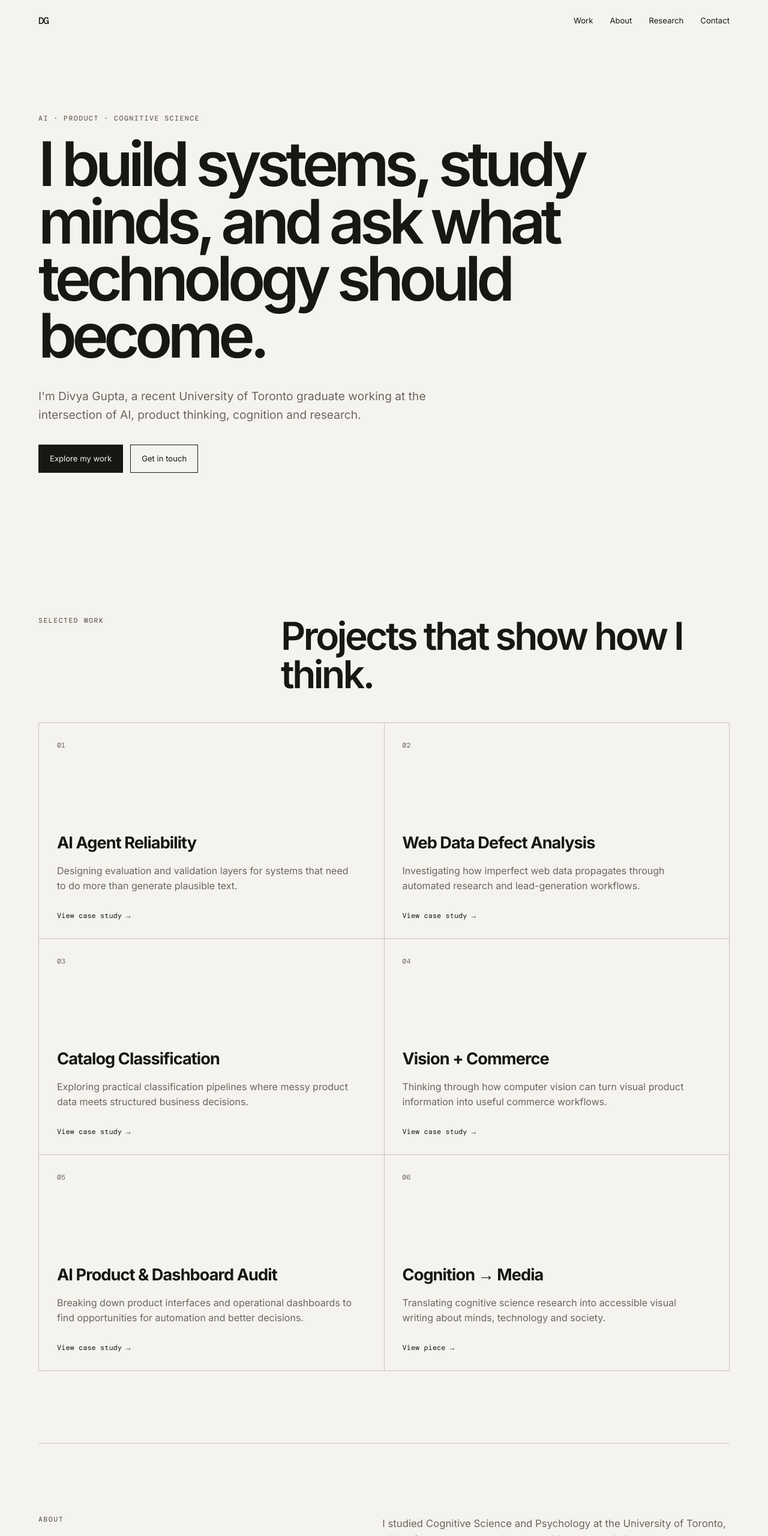
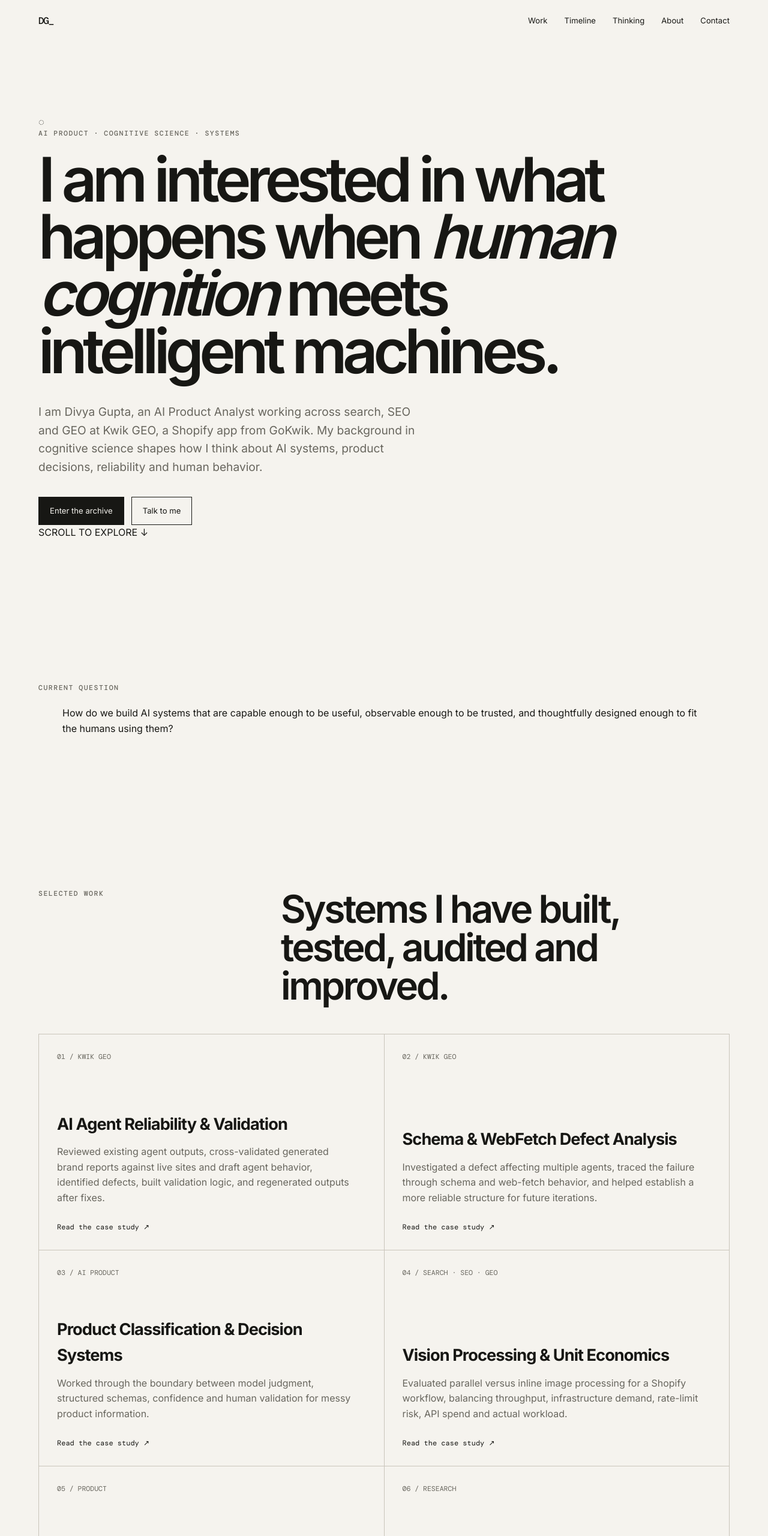
Before and after one commit to gdivyagupta/divya-gupta-portfolio, a plain HTML site: page index.html in a window 1280 px wide. Shown: the top 2560 px of the page at 60% size. Drawn offline with nearby package versions, Linux system fonts and the light colour scheme.

Commit message:
feat: redesign portfolio around AI product and cognition

```diff
--- a/index.html
+++ b/index.html
@@ -3,115 +3,74 @@
 <head>
 <meta charset="utf-8">
 <meta name="viewport" content="width=device-width, initial-scale=1">
-  <meta name="description" content="Divya Gupta — portfolio of AI, product, cognitive science and research work.">
-  <title>Divya Gupta — Portfolio</title>
+<meta name="description" content="Divya Gupta | AI product, cognitive science, systems and research.">
+<title>Divya Gupta | AI, Cognition & Product</title>
 <link rel="stylesheet" href="css/style.css">
 </head>
 <body>
+<div class="grain"></div>
 <header class="site-header">
-    <a class="wordmark" href="#top">DG</a>
-    <nav aria-label="Primary navigation">
-      <a href="#work">Work</a>
-      <a href="#about">About</a>
-      <a href="#research">Research</a>
-      <a href="#contact">Contact</a>
-    </nav>
+  <a class="wordmark" href="#top">DG<span>_</span></a>
+  <nav aria-label="Primary navigation"><a href="#work">Work</a><a href="#timeline">Timeline</a><a href="#thinking">Thinking</a><a href="#about">About</a><a href="#contact">Contact</a></nav>
 </header>
-
 <main id="top">
   <section class="hero section">
-      <p class="eyebrow">AI · PRODUCT · COGNITIVE SCIENCE</p>
-      <h1>I build systems, study minds, and ask what technology should become.</h1>
-      <p class="hero-copy">I'm Divya Gupta, a recent University of Toronto graduate working at the intersection of AI, product thinking, cognition and research.</p>
-      <div class="hero-actions">
-        <a class="button primary" href="#work">Explore my work</a>
-        <a class="button secondary" href="#contact">Get in touch</a>
+    <div class="hero-symbol" aria-hidden="true">◌</div>
+    <p class="eyebrow">AI PRODUCT · COGNITIVE SCIENCE · SYSTEMS</p>
+    <h1>I am interested in what happens when <em>human cognition</em> meets intelligent machines.</h1>
+    <p class="hero-copy">I am Divya Gupta, an AI Product Analyst working across search, SEO and GEO at Kwik GEO, a Shopify app from GoKwik. My background in cognitive science shapes how I think about AI systems, product decisions, reliability and human behavior.</p>
+    <div class="hero-actions"><a class="button primary" href="#work">Enter the archive</a><a class="button secondary" href="#contact">Talk to me</a></div>
+    <div class="scroll-note">SCROLL TO EXPLORE ↓</div>
+  </section>
+
+  <section class="manifesto section">
+    <p class="eyebrow">CURRENT QUESTION</p>
+    <blockquote>How do we build AI systems that are capable enough to be useful, observable enough to be trusted, and thoughtfully designed enough to fit the humans using them?</blockquote>
+  </section>
+
+  <section id="work" class="section">
+    <div class="section-heading"><div><p class="eyebrow">SELECTED WORK</p></div><h2>Systems I have built, tested, audited and improved.</h2></div>
+    <div class="project-grid">
+      <a class="project-card featured" href="projects/agent-reliability.html"><span class="project-number">01 / KWIK GEO</span><h3>AI Agent Reliability & Validation</h3><p>Reviewed existing agent outputs, cross-validated generated brand reports against live sites and draft agent behavior, identified defects, built validation logic, and regenerated outputs after fixes.</p><span class="card-link">Read the case study ↗</span></a>
+      <a class="project-card" href="projects/webfetch-defect.html"><span class="project-number">02 / KWIK GEO</span><h3>Schema & WebFetch Defect Analysis</h3><p>Investigated a defect affecting multiple agents, traced the failure through schema and web-fetch behavior, and helped establish a more reliable structure for future iterations.</p><span class="card-link">Read the case study ↗</span></a>
+      <a class="project-card" href="projects/catalog-classification.html"><span class="project-number">03 / AI PRODUCT</span><h3>Product Classification & Decision Systems</h3><p>Worked through the boundary between model judgment, structured schemas, confidence and human validation for messy product information.</p><span class="card-link">Read the case study ↗</span></a>
+      <a class="project-card" href="projects/shopify-vision.html"><span class="project-number">04 / SEARCH · SEO · GEO</span><h3>Vision Processing & Unit Economics</h3><p>Evaluated parallel versus inline image processing for a Shopify workflow, balancing throughput, infrastructure demand, rate-limit risk, API spend and actual workload.</p><span class="card-link">Read the case study ↗</span></a>
+      <a class="project-card" href="projects/dashboard-audit.html"><span class="project-number">05 / PRODUCT</span><h3>AI Product & Dashboard Audits</h3><p>Evaluated product workflows and dashboards through user goals, information architecture, automation opportunities, cognitive load and operational decision-making.</p><span class="card-link">Read the case study ↗</span></a>
+      <a class="project-card" href="projects/cognition-media.html"><span class="project-number">06 / RESEARCH</span><h3>Cognition → Media</h3><p>Translating cognitive science and computational ideas into accessible writing about minds, consciousness, technology and society.</p><span class="card-link">Explore the research ↗</span></a>
     </div>
   </section>
 
-    <section id="work" class="section">
-      <div class="section-heading">
-        <p class="eyebrow">SELECTED WORK</p>
-        <h2>Projects that show how I think.</h2>
-      </div>
-      <div class="project-grid">
-        <a class="project-card" href="projects/agent-reliability.html">
-          <span class="project-number">01</span>
-          <h3>AI Agent Reliability</h3>
-          <p>Designing evaluation and validation layers for systems that need to do more than generate plausible text.</p>
-          <span class="card-link">View case study →</span>
-        </a>
-        <a class="project-card" href="projects/webfetch-defect.html">
-          <span class="project-number">02</span>
-          <h3>Web Data Defect Analysis</h3>
-          <p>Investigating how imperfect web data propagates through automated research and lead-generation workflows.</p>
-          <span class="card-link">View case study →</span>
-        </a>
-        <a class="project-card" href="projects/catalog-classification.html">
-          <span class="project-number">03</span>
-          <h3>Catalog Classification</h3>
-          <p>Exploring practical classification pipelines where messy product data meets structured business decisions.</p>
-          <span class="card-link">View case study →</span>
-        </a>
-        <a class="project-card" href="projects/shopify-vision.html">
-          <span class="project-number">04</span>
-          <h3>Vision + Commerce</h3>
-          <p>Thinking through how computer vision can turn visual product information into useful commerce workflows.</p>
-          <span class="card-link">View case study →</span>
-        </a>
-        <a class="project-card" href="projects/dashboard-audit.html">
-          <span class="project-number">05</span>
-          <h3>AI Product & Dashboard Audit</h3>
-          <p>Breaking down product interfaces and operational dashboards to find opportunities for automation and better decisions.</p>
-          <span class="card-link">View case study →</span>
-        </a>
-        <a class="project-card" href="projects/cognition-media.html">
-          <span class="project-number">06</span>
-          <h3>Cognition → Media</h3>
-          <p>Translating cognitive science research into accessible visual writing about minds, technology and society.</p>
-          <span class="card-link">View piece →</span>
-        </a>
+  <section id="timeline" class="section timeline-section">
+    <div class="section-heading"><div><p class="eyebrow">TIMELINE</p></div><h2>A path across cognition, technology, product and people.</h2></div>
+    <div class="timeline">
+      <article><time>2026 → NOW</time><div><h3>AI Product Analyst · Kwik GEO / GoKwik</h3><p>Search, SEO and GEO product work across AI agents, validation, web research, product workflows and Shopify commerce. Building, testing and improving systems with Claude Code, GitHub, terminal workflows and structured evaluation.</p></div></article>
+      <article><time>2026</time><div><h3>Business Development Executive · Head Field Solutions</h3><p>Worked across business development and client-facing workflows, building practical experience in sales, prospecting, outreach, qualification and business operations.</p></div></article>
+      <article><time>2025 → 2026</time><div><h3>AI Product & Automation Work</h3><p>Built and designed agentic lead-generation systems using LLMs, Apify, Apollo, Clay and Zapier. Worked on lead sourcing, enrichment, segmentation, qualification, personalization and CRM workflows.</p></div></article>
+      <article><time>2025</time><div><h3>Product Management · UTechia</h3><p>Worked on AI-assisted product strategy and systems connecting student profiles, CV information and internship opportunities.</p></div></article>
+      <article><time>2025</time><div><h3>University of Toronto · Student Life</h3><p>Worked across orientation, student programming, stakeholder coordination, vendors, alumni and communications while completing undergraduate studies.</p></div></article>
+      <article><time>2021 → 2025</time><div><h3>University of Toronto</h3><p>Double major in Cognitive Science, Computational Cognition and Psychology with a Statistics minor. Coursework and projects spanning cognition, statistics, computational modeling, AI and research.</p></div></article>
     </div>
   </section>
 
-    <section id="about" class="split-section section">
-      <div>
-        <p class="eyebrow">ABOUT</p>
-        <h2>A hybrid background is the point.</h2>
-      </div>
-      <div class="body-copy">
-        <p>I studied Cognitive Science and Psychology at the University of Toronto, with a focus on computational cognition and statistics. My work has since moved between AI product strategy, business development, automation, research and technical prototyping.</p>
-        <p>I like problems that don't fit neatly inside one discipline: how people reason with machines, how AI systems fail, how products shape behaviour, and how we can build technology without treating humans as an afterthought.</p>
+  <section id="thinking" class="section thinking-section">
+    <p class="eyebrow">THINGS I KEEP THINKING ABOUT</p>
+    <div class="thought-grid">
+      <div><span>01</span><h3>AI reliability</h3><p>What happens when an agent is fluent but wrong? Validation, provenance, uncertainty and evaluation become product architecture.</p></div>
+      <div><span>02</span><h3>Human cognition</h3><p>How do people represent information, make decisions and construct a sense of self? What changes when machines become part of that loop?</p></div>
+      <div><span>03</span><h3>Consciousness</h3><p>Computationalism, representation, emergence and the unresolved questions around subjective experience.</p></div>
+      <div><span>04</span><h3>Technology & power</h3><p>Surveillance, algorithmic governance, access and the social consequences of systems that increasingly mediate everyday life.</p></div>
     </div>
   </section>
 
-    <section id="research" class="section research-section">
-      <p class="eyebrow">RESEARCH QUESTIONS</p>
-      <div class="research-list">
-        <p>How do we make AI systems reliable when the environment itself is unreliable?</p>
-        <p>What can computational models tell us about human cognition and consciousness?</p>
-        <p>How do interfaces, algorithms and surveillance technologies reshape behaviour?</p>
-        <p>What does ethical AI look like when we take power, access and marginalised communities seriously?</p>
-      </div>
+  <section id="about" class="section about-section">
+    <div><p class="eyebrow">ABOUT ME</p><h2>My work sits between disciplines.</h2></div>
+    <div class="body-copy"><p>I studied Cognitive Science and Psychology at the University of Toronto, with a focus on computational cognition and a minor in Statistics. I have since moved between AI product work, technical prototyping, business development, research and education.</p><p>I am especially interested in AI Product Management and AI Solutions Engineering because both require translating between technical systems, user needs and business constraints. My cognitive science background makes me naturally curious about how people interact with those systems and where they fail.</p><p>Long term, I want to pursue research in Cognitive Science while continuing to build and govern AI systems in practice.</p></div>
   </section>
 
-    <section id="contact" class="contact section">
-      <p class="eyebrow">CONTACT</p>
-      <h2>Let's build something thoughtful.</h2>
-      <p>For AI product, research, automation or collaboration opportunities.</p>
-      <div class="contact-links">
-        <a href="mailto:gdivyagupta9366@gmail.com">Email</a>
-        <a href="https://github.com/gdivyagupta" target="_blank" rel="noreferrer">GitHub</a>
-        <a href="https://www.linkedin.com/" target="_blank" rel="noreferrer">LinkedIn</a>
-      </div>
-    </section>
+  <section class="section credentials"><div class="credential"><span>01</span><strong>DELF B2</strong><small>French</small></div><div class="credential"><span>02</span><strong>AI / ML</strong><small>Agentic systems · RAG · computer vision</small></div><div class="credential"><span>03</span><strong>Product</strong><small>AI strategy · evaluation · workflows</small></div><div class="credential"><span>04</span><strong>Research</strong><small>Cognition · psychology · statistics</small></div></section>
+
+  <section id="contact" class="section contact"><p class="eyebrow">CONTACT / SIGNAL</p><h2>Have a problem worth thinking about?</h2><p>AI product, research, systems, collaboration or a conversation about cognition and technology.</p><div class="contact-links"><a href="mailto:div.gupta@mail.utoronto.ca">div.gupta@mail.utoronto.ca</a><a href="mailto:gdivyagupta9366@gmail.com">gdivyagupta9366@gmail.com</a><a href="tel:+14168717682">+1 416 871 7682</a><a href="tel:+919811244432">+91 9811244432</a><a href="https://calendar.app.google/YjnXyMBLGaUSEt1M9" target="_blank" rel="noreferrer">Book a meeting ↗</a><a href="https://www.linkedin.com/in/dgdivyagupta/" target="_blank" rel="noreferrer">LinkedIn ↗</a><a href="https://github.com/gdivyagupta/" target="_blank" rel="noreferrer">GitHub ↗</a></div></section>
 </main>
-
-  <footer class="site-footer">
-    <span>© <span id="year"></span> Divya Gupta</span>
-    <span>Built as a project, not just a website.</span>
-  </footer>
-
+<footer class="site-footer"><span>© <span id="year"></span> Divya Gupta</span><span>Built in public, iterated continuously.</span></footer>
 <script src="js/main.js"></script>
-</body>
-</html>
+</body></html>
```
Lines whose indentation alone changed are shown as unchanged.
